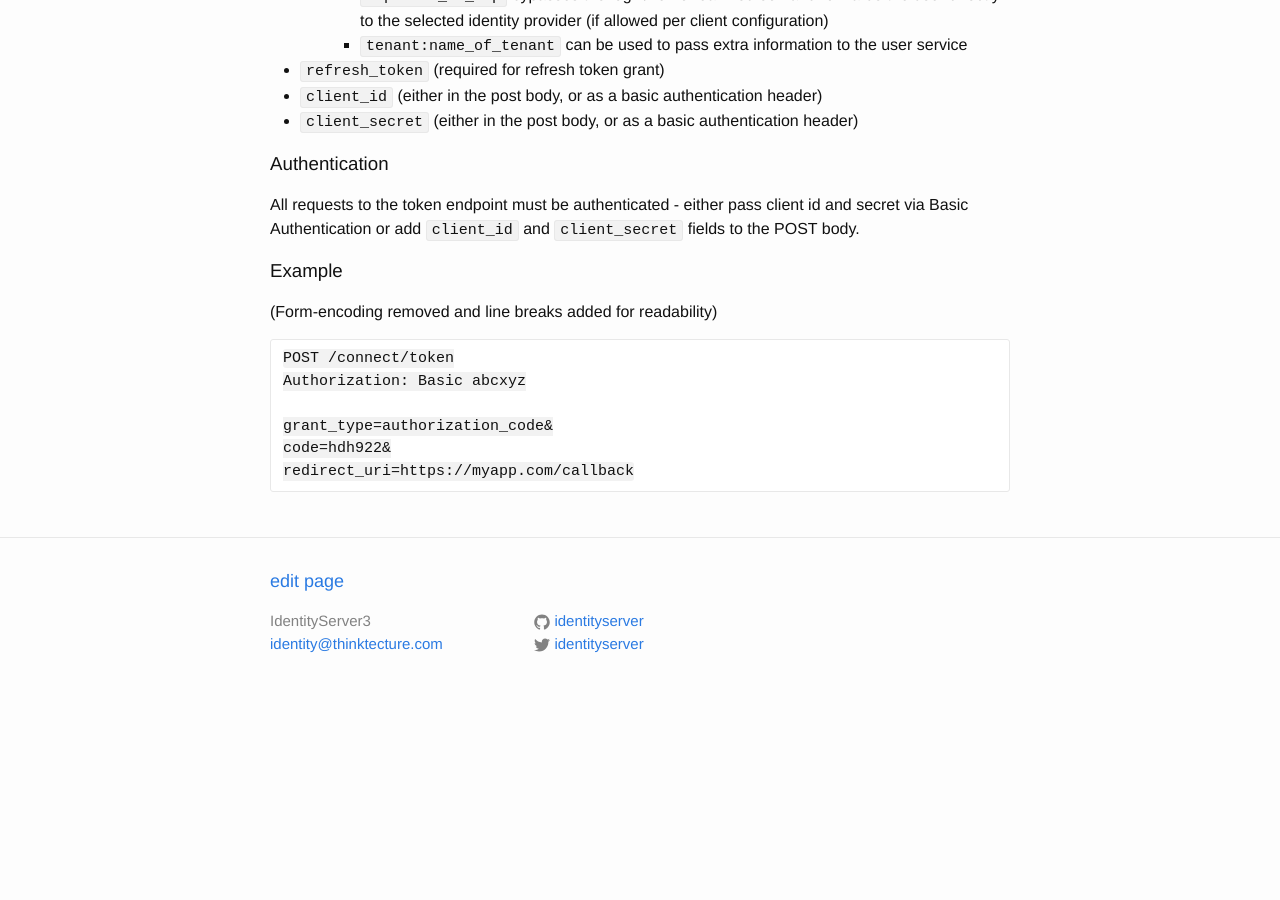
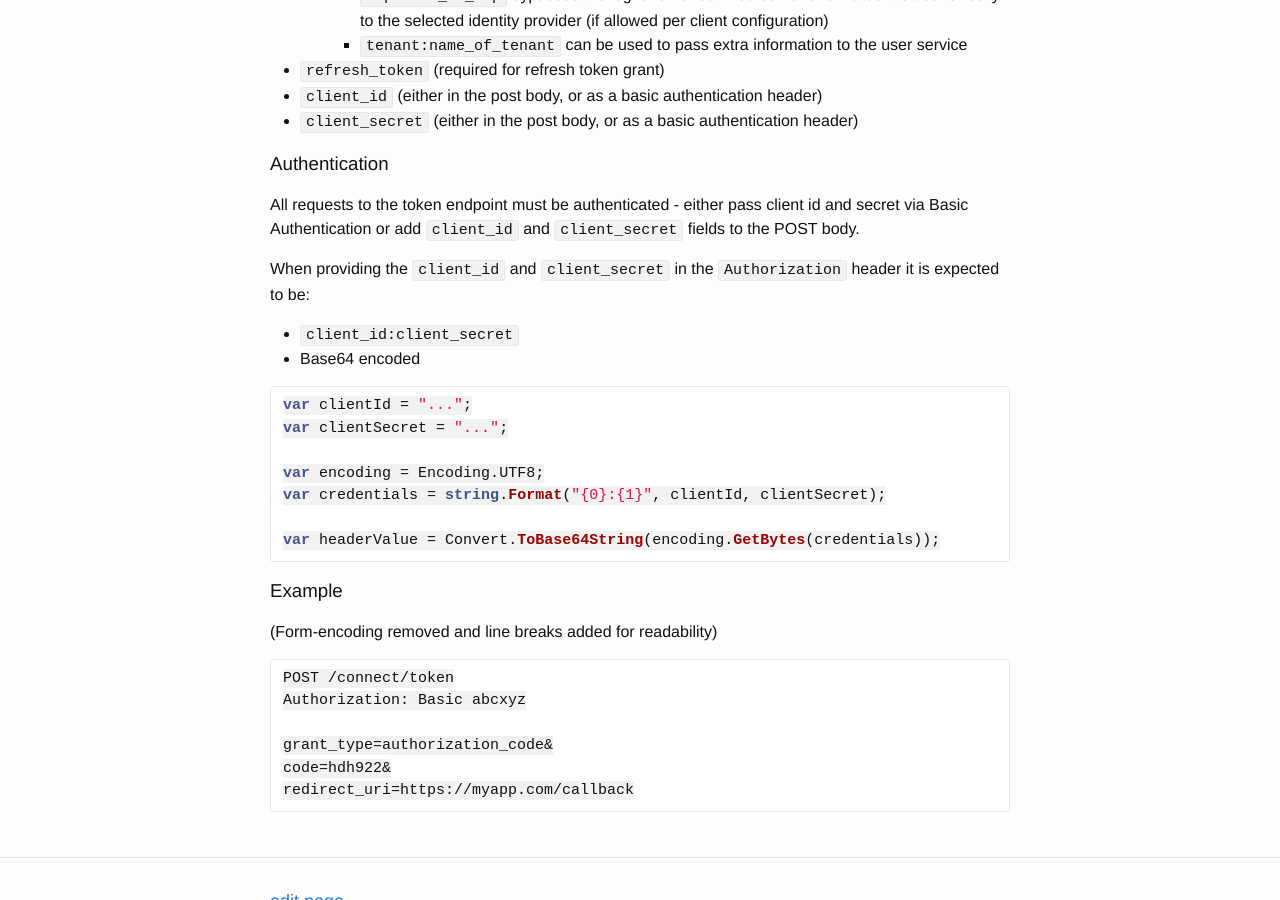
Before and after one commit to IdentityServer/Documentation, a Jekyll site: the page built from docs/endpoints/token.md, in a window 1280 px wide and 900 px high, scrolled down 545 px. Built offline with Jekyll 4.4.1, drawn with Linux system fonts in a browser that asks for light colours; Markdown is read by kramdown in place of the engine named in the settings; before the commit the page ends 1260 px from its top, so only the background shows below that.

Commit message:
Authorization header clarification
Explaining how someone would generate the authorization header value themselves.

````diff
--- a/docs/endpoints/token.md
+++ b/docs/endpoints/token.md
@@ -29,6 +29,21 @@ See [spec](http://openid.net/specs/openid-connect-core-1_0.html#TokenRequest).
 All requests to the token endpoint must be authenticated - either pass client id and secret via Basic Authentication
 or add `client_id` and `client_secret` fields to the POST body.
 
+When providing the `client_id` and `client_secret` in the `Authorization` header it is expected to be:
+
+* `client_id:client_secret`
+* Base64 encoded
+
+```csharp
+var clientId = "...";
+var clientSecret = "...";
+
+var encoding = Encoding.UTF8;
+var credentials = string.Format("{0}:{1}", clientId, clientSecret);
+
+var headerValue = Convert.ToBase64String(encoding.GetBytes(credentials));
+```
+
 ### Example
 (Form-encoding removed and line breaks added for readability)
 
````
